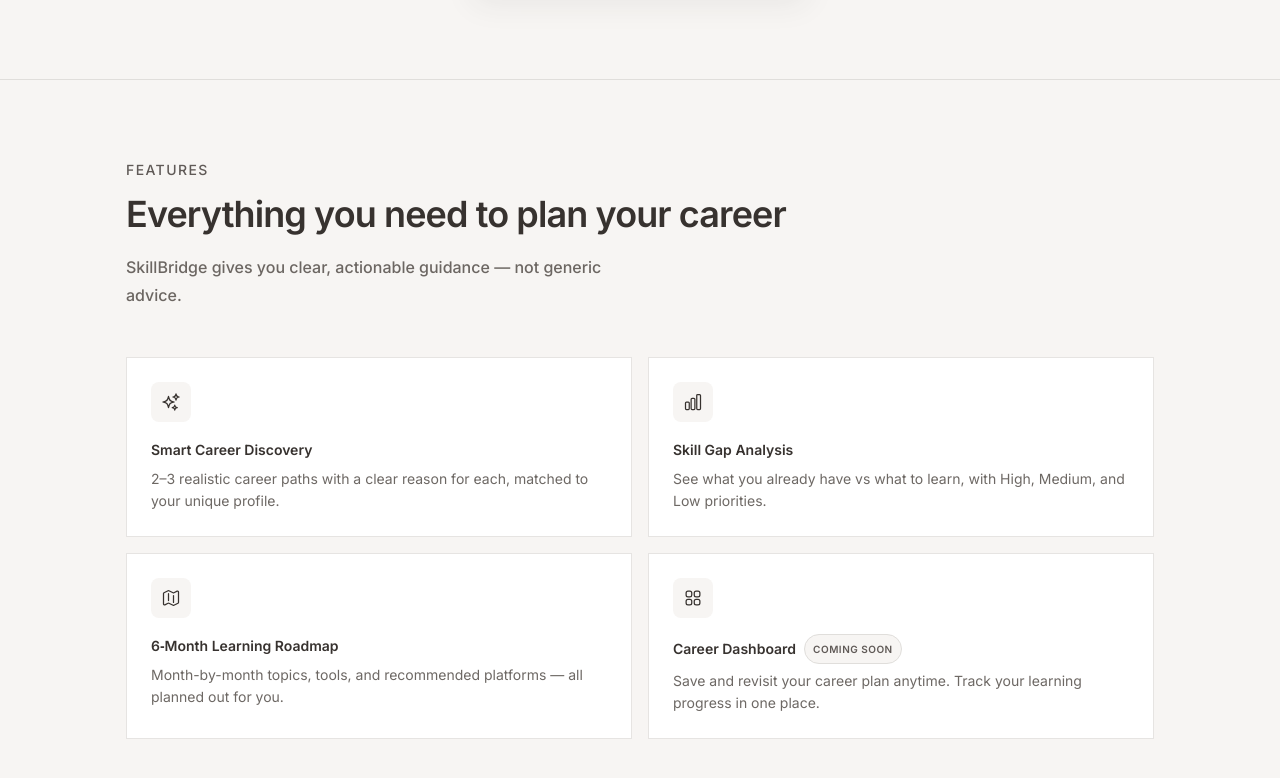
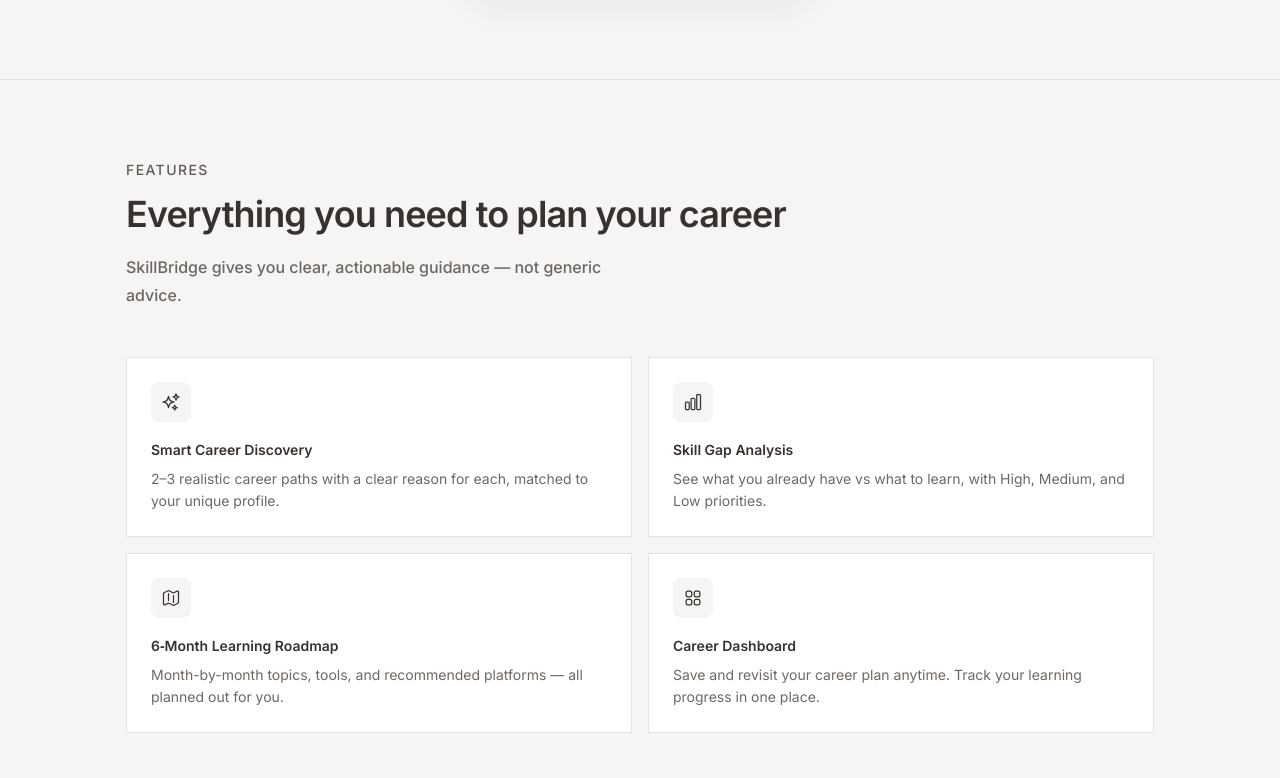
Before and after one commit to ByteByFaizan/skillbridge, a Next.js app: page / in a window 1280 px wide. Shown: the part 1241-2019 px from the top of the page. Built offline with nearby package versions, Linux system fonts and the light colour scheme; no server answers.

Commit message:
feat: add Features component to display product capabilities with icons and descriptions.

```diff
--- a/app/components/Features.tsx
+++ b/app/components/Features.tsx
@@ -12,28 +12,24 @@
     title: "Smart Career Discovery",
     description:
       "2–3 realistic career paths with a clear reason for each, matched to your unique profile.",
-    comingSoon: false,
   },
   {
     icon: ChartBarIcon,
     title: "Skill Gap Analysis",
     description:
       "See what you already have vs what to learn, with High, Medium, and Low priorities.",
-    comingSoon: false,
   },
   {
     icon: MapIcon,
     title: "6‑Month Learning Roadmap",
     description:
       "Month-by-month topics, tools, and recommended platforms — all planned out for you.",
-    comingSoon: false,
   },
   {
     icon: Squares2X2Icon,
     title: "Career Dashboard",
     description:
       "Save and revisit your career plan anytime. Track your learning progress in one place.",
-    comingSoon: true,
   },
 ];
 
@@ -64,11 +60,6 @@
                 </div>
                 <h3 className="flex items-center gap-2 text-[#37322f] text-sm font-semibold leading-6 relative z-10">
                   {feature.title}
-                  {feature.comingSoon && (
-                    <span className="px-2 py-0.5 bg-[#f7f5f3] border border-[#e0dedb] text-[10px] font-semibold uppercase tracking-wider text-[#605A57] rounded-full">
-                      Coming soon
-                    </span>
-                  )}
                 </h3>
                 <p className="mt-1.5 text-[#49423D]/80 text-sm leading-[22px] relative z-10">
                   {feature.description}
```
